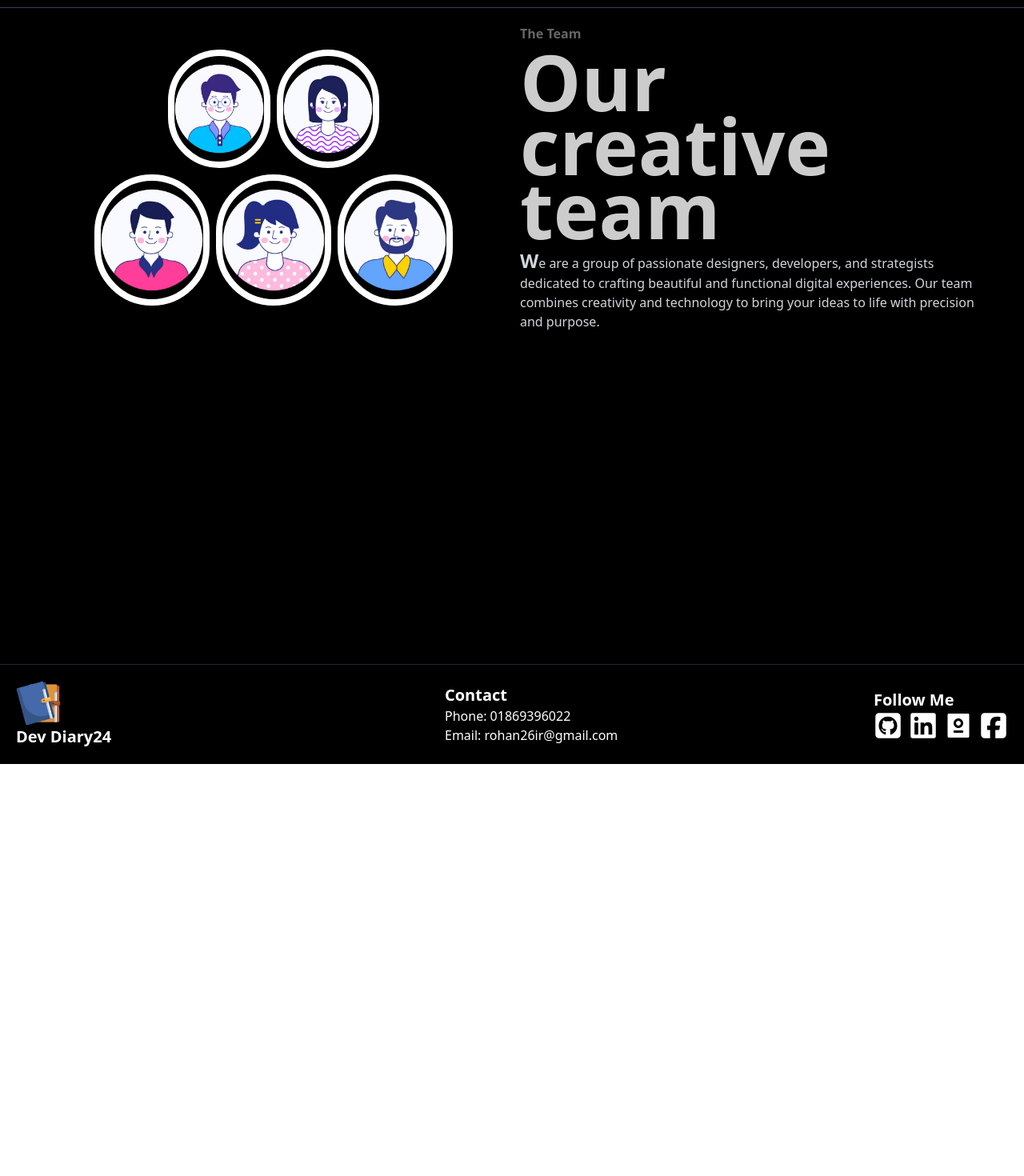
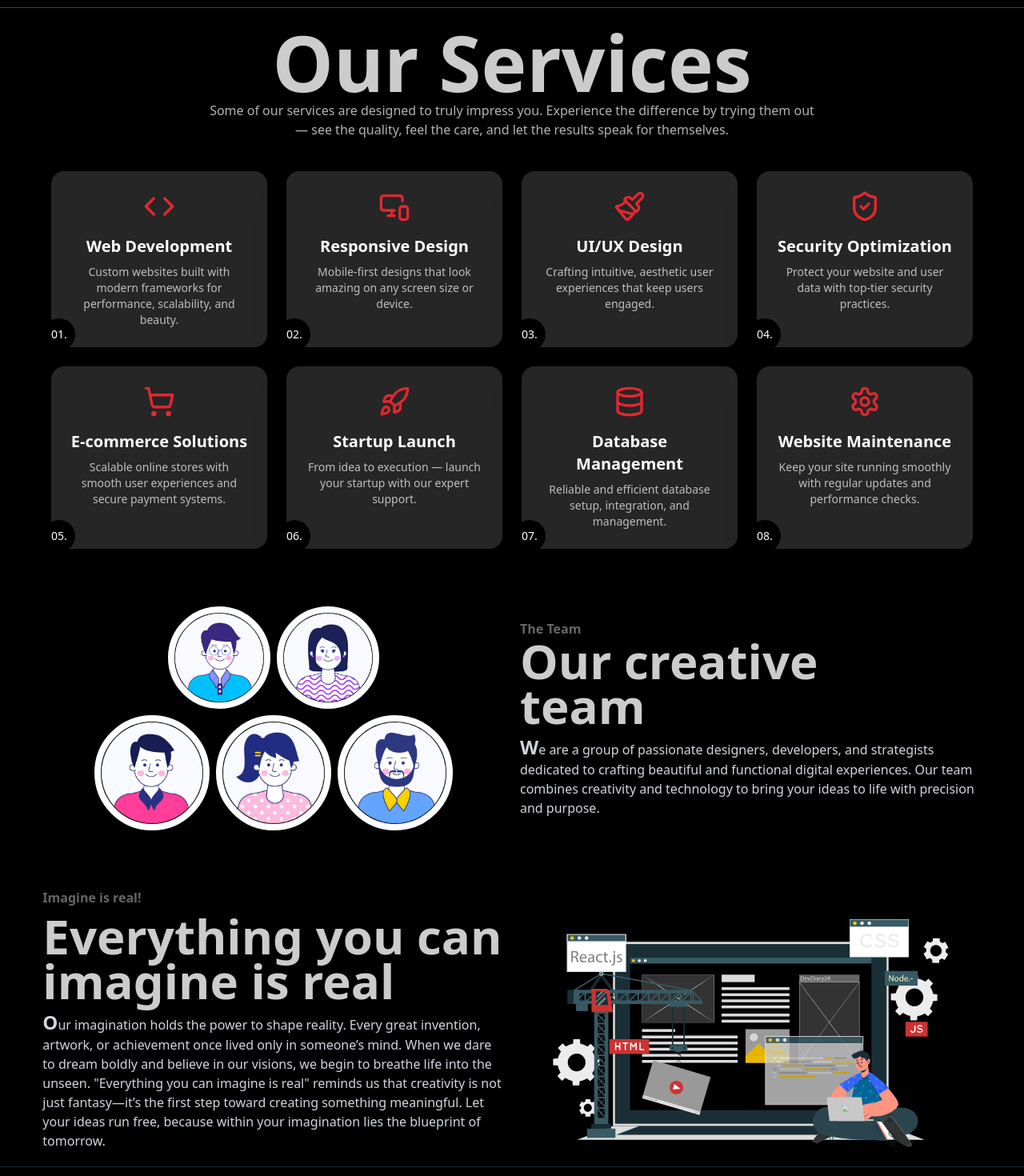
Before and after one commit to rohan26ir/Dev-Diary24, a React (Vite) app: page /about in a window 1280 px wide. Shown: the part 60-1530 px from the top of the page at 80% size. Before the commit the page ends 1015 px from the top, so only its background shows below. Built offline with nearby package versions, Linux system fonts and the light colour scheme; no server answers.

Commit message:
added imagine section in about page

```diff
--- a/src/pages/AboutUs/AboutUs.jsx
+++ b/src/pages/AboutUs/AboutUs.jsx
@@ -1,10 +1,14 @@
 import React from 'react';
 import TheTeam from './components/TheTeam';
+import OurServices from './components/OurServices';
+import ImagineIsReal from './components/ImagineIsReal';
 
 const AboutUs = () => {
   return (
-    <div className='w-11/12 mx-auto my-5'>
+    <div className='w-11/12 mx-auto my-5 space-y-10'>
+      <OurServices></OurServices>
       <TheTeam></TheTeam>
+      <ImagineIsReal></ImagineIsReal>
     </div>
   );
 };
--- /dev/null
+++ b/src/pages/AboutUs/components/ImagineIsReal.jsx
@@ -0,0 +1,46 @@
+import React from 'react';
+
+import ImagReal from "../../../assets/aboutus/imagineReal.svg"
+
+const ImagineIsReal = () => {
+  return (
+    <div>
+
+    <div className='hidden md:block lg:hidden space-y-2'>
+        <p className="font-bold text-white/40 text-center">Imagine is real!</p>
+        <h2 className="md:text-6xl text-white/80 mb-2 font-bold text-center">
+        Everything you can imagine is real
+        </h2>
+      </div>
+
+<div className='flex flex-col-reverse md:flex-row justify-between items-end gap-5'>
+
+{/* text section */}
+<div className="space-y-2 w-full md:w-1/2">
+  <p className="hidden lg:block font-bold text-white/40 w-fit">Imagine is real!</p>
+  <h2 className="hidden lg:block  text-6xl text-white/80 leading-14 font-bold max-w-xl ">
+  Everything you can imagine is real
+  </h2>
+  <p className="text-gray-300 max-w-xl">
+    <span className="text-2xl font-bold">O</span>ur imagination holds the power to shape reality. Every great invention, artwork, or achievement once lived only in someone’s mind. When we dare to dream boldly and believe in our visions, we begin to breathe life into the unseen. "Everything you can imagine is real" reminds us that creativity is not just fantasy—it’s the first step toward creating something meaningful. Let your ideas run free, because within your imagination lies the blueprint of tomorrow.
+  </p>
+</div>
+
+
+
+<div className='w-full md:w-1/2 flex flex-col '>
+<div className='block md:hidden space-y-2'>
+<p className="font-bold text-white/40 text-center">Imagine is real!</p>
+<h2 className=" text-4xl md:text-6xl text-white/80 mb-2 font-bold max-w-xl ">
+  Everything you can imagine is real
+  </h2>
+</div>
+<img src={ImagReal} alt="Imagine is real" className="w-auto h-full" />
+
+</div>
+</div>
+    </div>
+  );
+};
+
+export default ImagineIsReal;
--- /dev/null
+++ b/src/pages/AboutUs/components/OurServices.jsx
@@ -0,0 +1,84 @@
+import React from 'react';
+import { Code, MonitorSmartphone, Paintbrush, ShieldCheck, ShoppingCart, Rocket, Database, Settings } from 'lucide-react';
+
+const OurServices = () => {
+  const services = [
+    {
+      id: 1,
+      name: "Web Development",
+      icon: <Code size={40} />,
+      description: "Custom websites built with modern frameworks for performance, scalability, and beauty."
+    },
+    {
+      id: 2,
+      name: "Responsive Design",
+      icon: <MonitorSmartphone size={40} />,
+      description: "Mobile-first designs that look amazing on any screen size or device."
+    },
+    {
+      id: 3,
+      name: "UI/UX Design",
+      icon: <Paintbrush size={40} />,
+      description: "Crafting intuitive, aesthetic user experiences that keep users engaged."
+    },
+    {
+      id: 4,
+      name: "Security Optimization",
+      icon: <ShieldCheck size={40} />,
+      description: "Protect your website and user data with top-tier security practices."
+    },
+    {
+      id: 5,
+      name: "E-commerce Solutions",
+      icon: <ShoppingCart size={40} />,
+      description: "Scalable online stores with smooth user experiences and secure payment systems."
+    },
+    {
+      id: 6,
+      name: "Startup Launch",
+      icon: <Rocket size={40} />,
+      description: "From idea to execution — launch your startup with our expert support."
+    },
+    {
+      id: 7,
+      name: "Database Management",
+      icon: <Database size={40} />,
+      description: "Reliable and efficient database setup, integration, and management."
+    },
+    {
+      id: 8,
+      name: "Website Maintenance",
+      icon: <Settings size={40} />,
+      description: "Keep your site running smoothly with regular updates and performance checks."
+    }
+  ];
+
+  return (
+    <div className="">
+      <h2 className="text-6xl md:text-8xl text-white/80 font-bold text-center">Our Services</h2>
+      <div className="flex justify-center mb-10">
+        <p className="max-w-2xl md:max-w-3xl text-center text-white/70">
+          Some of our services are designed to truly impress you. Experience the difference by trying them out — see the quality, feel the care, and let the results speak for themselves.
+        </p>
+      </div>
+
+      <div className="grid grid-cols-1 sm:grid-cols-2 lg:grid-cols-4 gap-6 max-w-6xl mx-auto">
+        {services.map(service => (
+          <div
+            key={service.id}
+            className="bg-white/15 p-6 rounded-2xl hover:bg-white/10 transition-all duration-300 relative shadow-2xl"
+          >
+            <div className="mb-4 text-[#E22831] flex justify-center">{service.icon}</div>
+            <h3 className="text-xl font-semibold text-white text-center mb-2">{service.name}</h3>
+            <p className="text-sm text-white/70 text-center">{service.description}</p>
+            <div className="absolute -bottom-1 -left-2.5 bg-black text-white rounded-full w-10 h-10 flex items-center justify-center text-sm">
+              {service.id.toString().padStart(2, '0')}.
+            </div>
+          </div>
+        ))}
+      </div>
+    </div>
+  );
+};
+
+export default OurServices;
--- a/src/pages/AboutUs/components/TheTeam.jsx
+++ b/src/pages/AboutUs/components/TheTeam.jsx
@@ -14,14 +14,28 @@ const TheTeam = () => {
     { id: 5, image: teamP5, name: "Rohan", role: "Full Stack Developer" },
   ];
   return (
-    <div className="flex flex-col md:flex-row gap-5 ">
+    <div>
+
+    <div className='block lg:hidden space-y-2'>
+        <p className="font-bold text-white/40 text-center">The Team</p>
+        <h2 className="text-4xl text-white/80 mb-2 font-bold text-center">
+        Our creative team
+        </h2>
+      </div>
+
+
+<div className="flex flex-col lg:flex-row gap-5 ">
+
       {/* images Section */}
-      <div className="grid gap-2 w-1/2  py-8">
+      <div className="grid gap-2 w-full lg:w-1/2  py-8">
         {/* First row with 2 centered images */}
         <div className="col-span-2 flex justify-center gap-2">
           {teamMembers.slice(0, 2).map((member) => (
-      <div key={member.id} className="flex justify-center items-center border-8 rounded-full hover:border-[#E22831] transition-all duration-300 ease-in-out">
-        <img src={member.image} alt="" className="h-28" />
+            <div
+              key={member.id}
+              className="flex justify-center items-center border-8 rounded-full hover:border-[#E22831] transition-all duration-300 ease-in-out"
+            >
+              <img src={member.image} alt="" className="h-20 md:h-28" />
             </div>
           ))}
         </div>
@@ -29,21 +43,25 @@ const TheTeam = () => {
         {/* Second row with 3 images */}
         <div className="col-span-2 flex justify-center gap-2">
           {teamMembers.slice(2).map((member) => (
-      <div key={member.id} className="flex justify-center items-center border-8 rounded-full hover:border-[#E22831] transition-all duration-300 ease-in-out ">
-        <img src={member.image} alt="" className="h-32" />
+            <div
+              key={member.id}
+              className="flex justify-center items-center border-8 rounded-full hover:border-[#E22831] transition-all duration-300 ease-in-out "
+            >
+              <img src={member.image} alt="" className="h-24 md:h-32" />
             </div>
           ))}
         </div>
       </div>
 
-
       {/* text section */}
-      <div className="space-y-2 w-1/2">
+      <div className="space-y-2 w-full lg:w-1/2 my-auto">
+        <div className="hidden lg:block">
          <p className="font-bold text-white/40 w-fit">The Team</p>
-        <h2 className="text-8xl text-white/80 leading-20 font-bold max-w-xl ">
+         <h2 className="text-6xl text-white/80 leading-14 font-bold max-w-md ">
           Our creative team
         </h2>
-        <p className="text-gray-300 max-w-xl">
+        </div>
+        <p className="text-gray-300 lg:max-w-xl">
           <span className="text-2xl font-bold">W</span>e are a group of
           passionate designers, developers, and strategists dedicated to
           crafting beautiful and functional digital experiences. Our team
@@ -52,6 +70,7 @@ const TheTeam = () => {
         </p>
       </div>
     </div>
+    </div>
   );
 };
 
```
Also changed, not shown: src/assets/aboutus/imagineReal.svg (added). Lines whose indentation alone changed are shown as unchanged.
